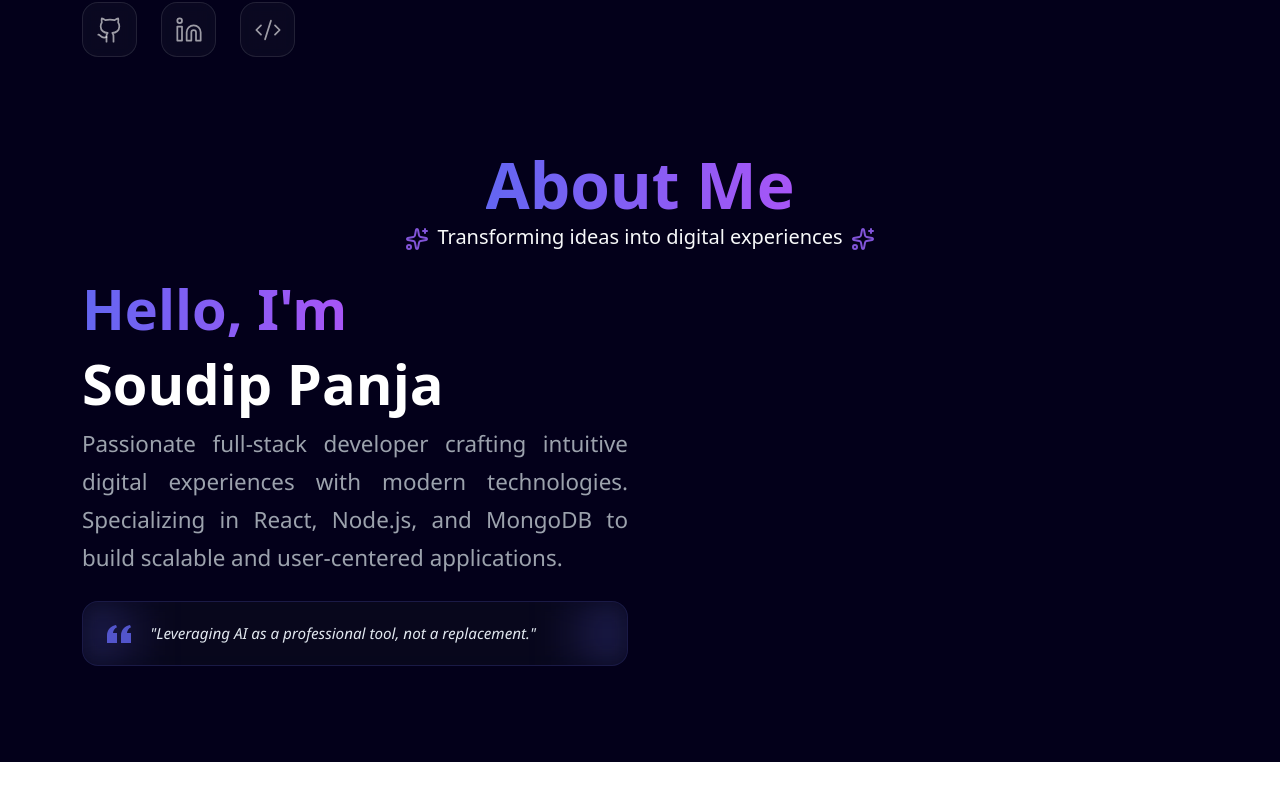
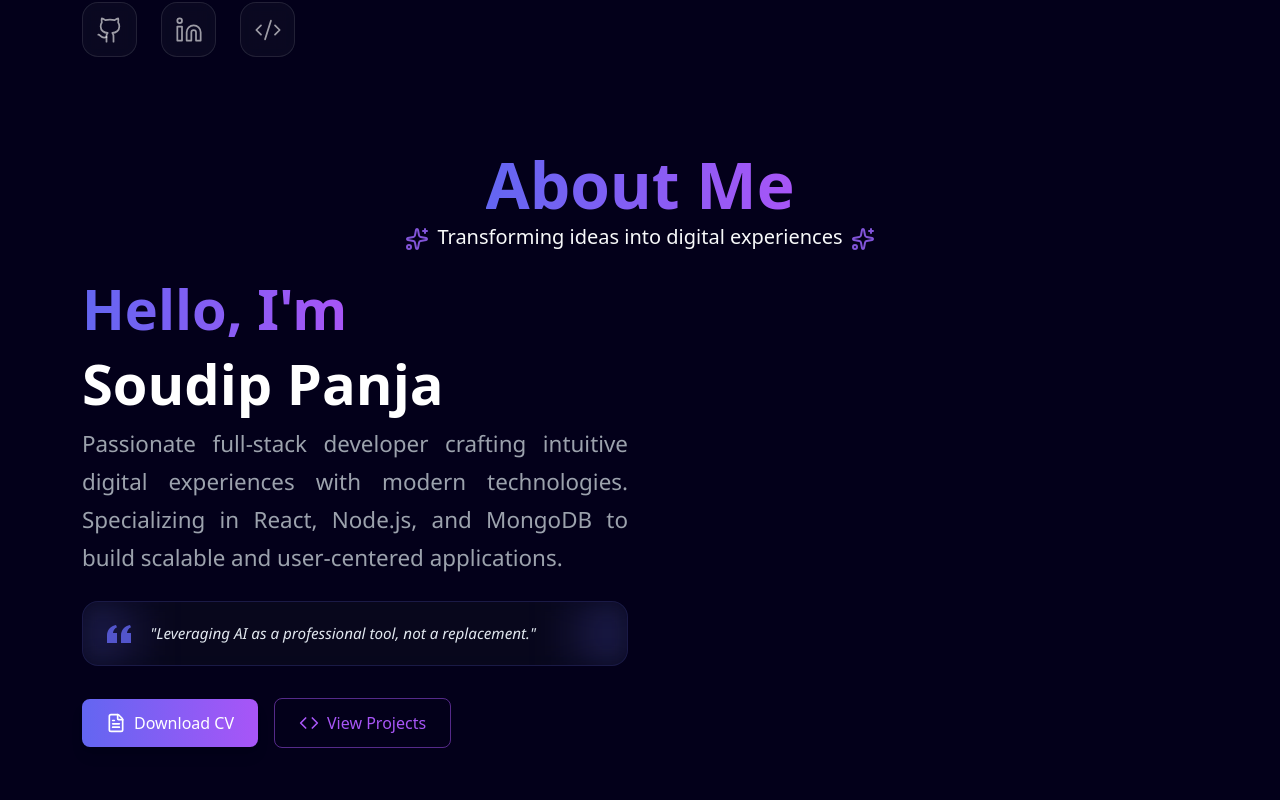
Before and after one commit to Soudip-Panja/Soudip-Portfolio, a React (Vite) app: page / in a window 1280 px wide. Shown: the part 893-1693 px from the top of the page. Before the commit the page ends 1655 px from the top, so only its background shows below. Built offline with nearby package versions, Linux system fonts and the light colour scheme.

Commit message:
feat: Added buttons in About me section.

```diff
--- a/src/Pages/About.jsx
+++ b/src/Pages/About.jsx
@@ -1,4 +1,5 @@
-import { Sparkles } from "lucide-react";
+import { Sparkles, FileText, Code } from "lucide-react";
+import { Link } from "react-router-dom";
 
 export default function About() {
   return (
@@ -42,6 +43,24 @@ export default function About() {
                 "Leveraging AI as a professional tool, not a replacement."
               </p>
             </div>
+
+            <div className="buttons-container">
+              <a
+                href=""
+                target="_blank"
+                rel="noreferrer"
+              >
+                <button className="btn-cv">
+                  <FileText size={20} /> Download CV
+                </button>
+              </a>
+
+              <Link href="#Portofolio">
+                <button className="btn-projects">
+                  <Code size={20} /> View Projects
+                </button>
+              </Link>
+            </div>
           </div>
           <div className="col-12 col-md-6 text-center text-md-start">
             {/* <img src="/Profile Image.jpg" alt="Profile" /> */}
--- a/src/Styles.css
+++ b/src/Styles.css
@@ -452,3 +452,64 @@
   margin: 0;
   text-align: left;
 }
+
+/* About Me - Button Part */
+.buttons-container {
+  display: flex;
+  flex-direction: column;
+  gap: 1rem;
+  width: 100%;
+  margin-top: 2rem;
+}
+.buttons-container a {
+  text-decoration: none;
+}
+@media (min-width: 768px) {
+  .buttons-container {
+    flex-direction: row;
+    align-items: center;
+    justify-content: flex-start;
+  }
+}
+.btn-cv,
+.btn-projects {
+  display: flex;
+  align-items: center;
+  justify-content: center;
+  gap: 0.5rem;
+  padding: 0.75rem 1.5rem;
+  border-radius: 0.5rem;
+  font-family: inherit;
+  font-weight: 500;
+  font-size: 1rem;
+  cursor: pointer;
+  transition: all 0.3s ease;
+  width: 100%;
+}
+@media (min-width: 768px) {
+  .btn-cv,
+  .btn-projects {
+    width: auto;
+  }
+}
+.btn-cv {
+  background: linear-gradient(90deg, #6366f1, #a855f7);
+  color: white;
+  border: none;
+  box-shadow: 0 10px 15px -3px rgba(0, 0, 0, 0.1),
+    0 4px 6px -2px rgba(0, 0, 0, 0.05);
+}
+.btn-cv:hover {
+  transform: scale(1.05);
+  box-shadow: 0 20px 25px -5px rgba(0, 0, 0, 0.1),
+    0 10px 10px -5px rgba(0, 0, 0, 0.04);
+}
+.btn-projects {
+  background: transparent;
+  border: 1px solid rgba(168, 85, 247, 0.5);
+  color: #a855f7;
+}
+.btn-projects:hover {
+  transform: scale(1.05);
+  background-color: rgba(168, 85, 247, 0.1);
+}
```
